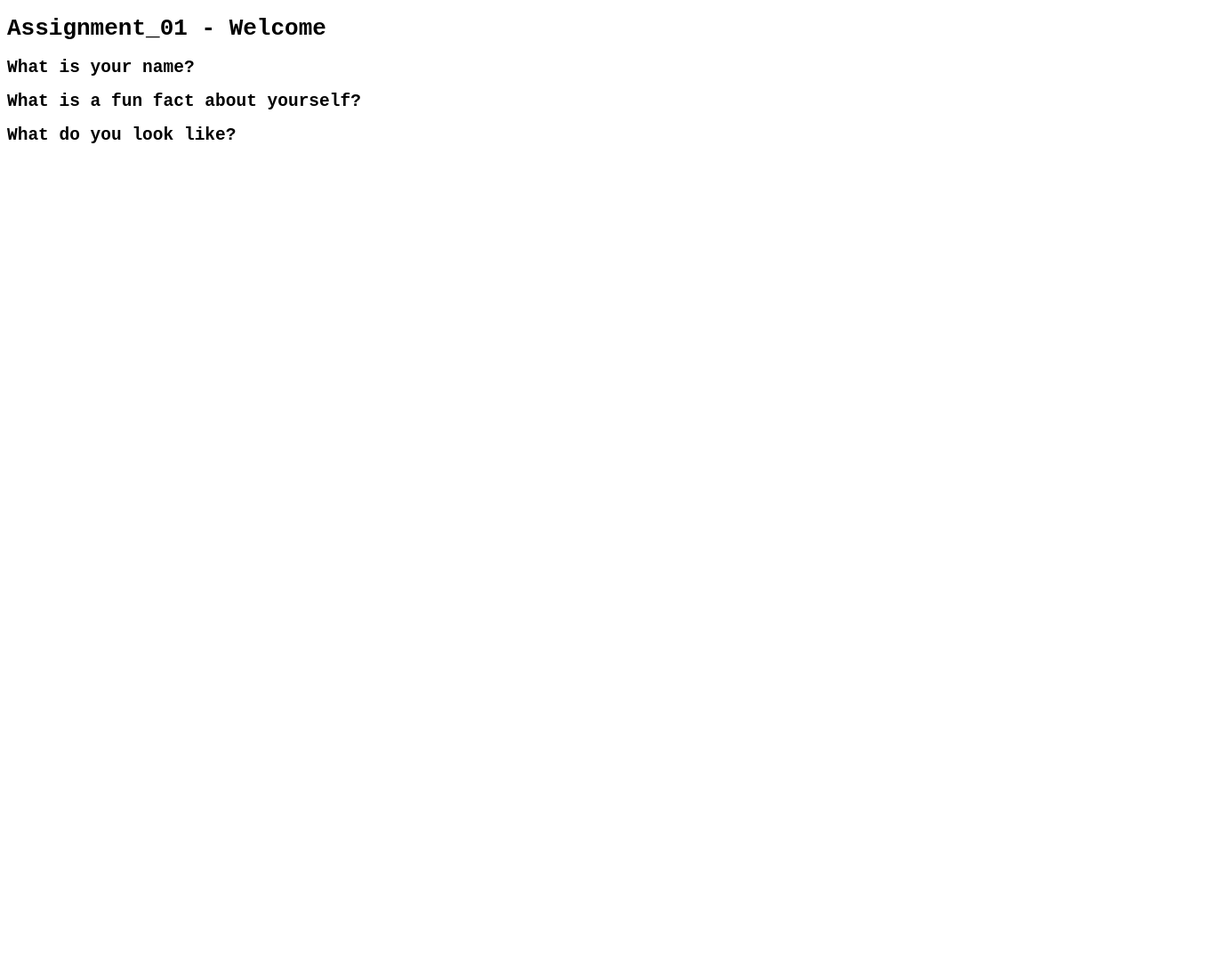
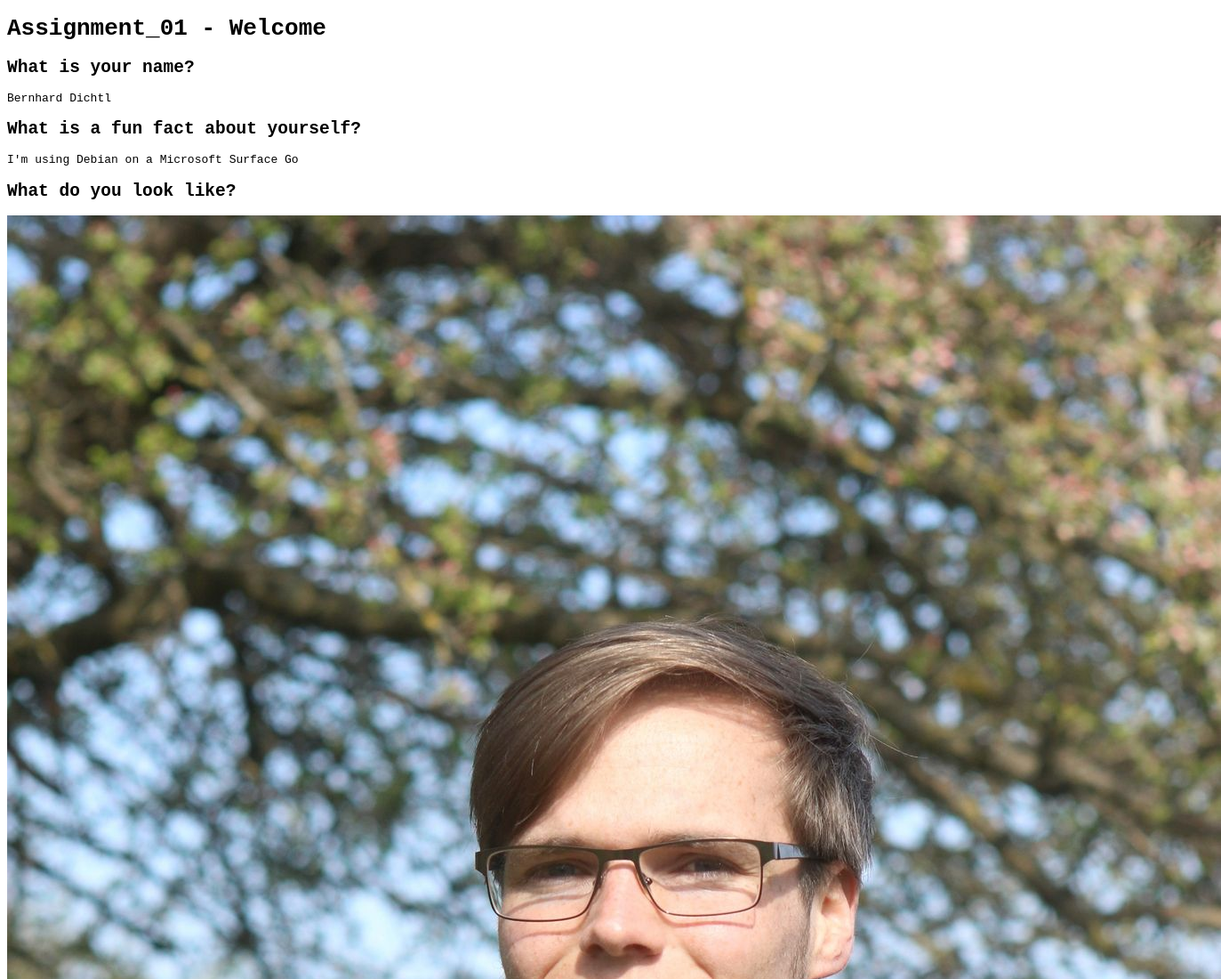
Before and after one commit to webprogplus/assignment_01-BidTheArt, a plain HTML site: page index.html in a window 1280 px wide. Shown: the top 1100 px of the page at 89% size, 1373 px wide, since content can reach past the window. Before the commit the page ends 800 px from the top, so only its background shows below. Drawn offline with Linux system fonts and the light colour scheme.

Commit message:
HTML aktualisiert

```diff
--- a/index.html
+++ b/index.html
@@ -10,16 +10,16 @@
 
     <h2>What is your name?</h2>
     <p>
-      <!-- TODO(you): Enter your answer here -->
+      Bernhard Dichtl
     </p>
 
     <h2>What is a fun fact about yourself?</h2>
     <p>
-      <!-- TODO(you): Enter your answer here -->
+      I'm using Debian on a Microsoft Surface Go
     </p>
 
     <h2>What do you look like?</h2>
-    <!-- TODO(you): Add a picture of yourself or of something that represents yourself. -->
+    <img alt="" src="./img.jpg">
 
   </body>
 </html>
```
